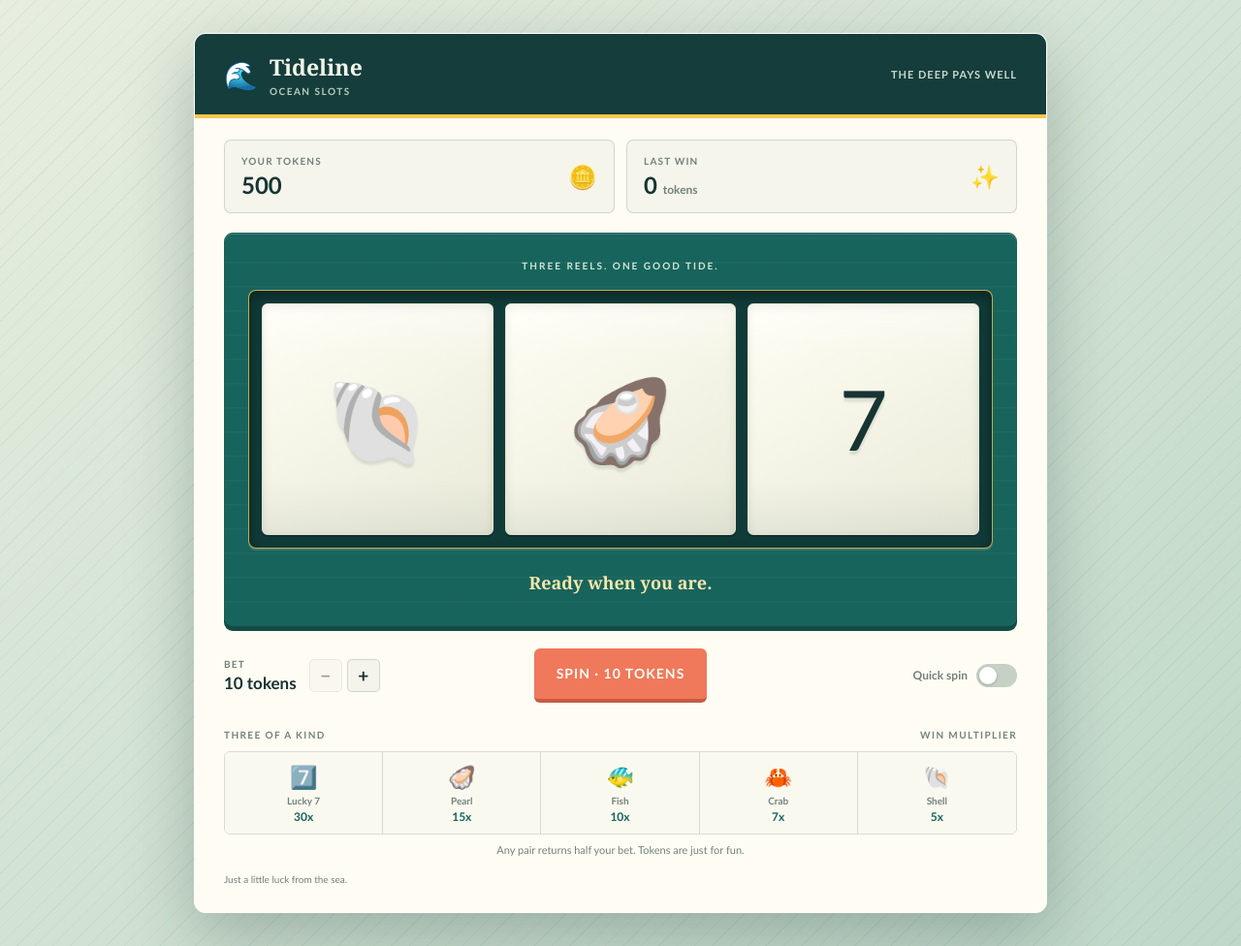
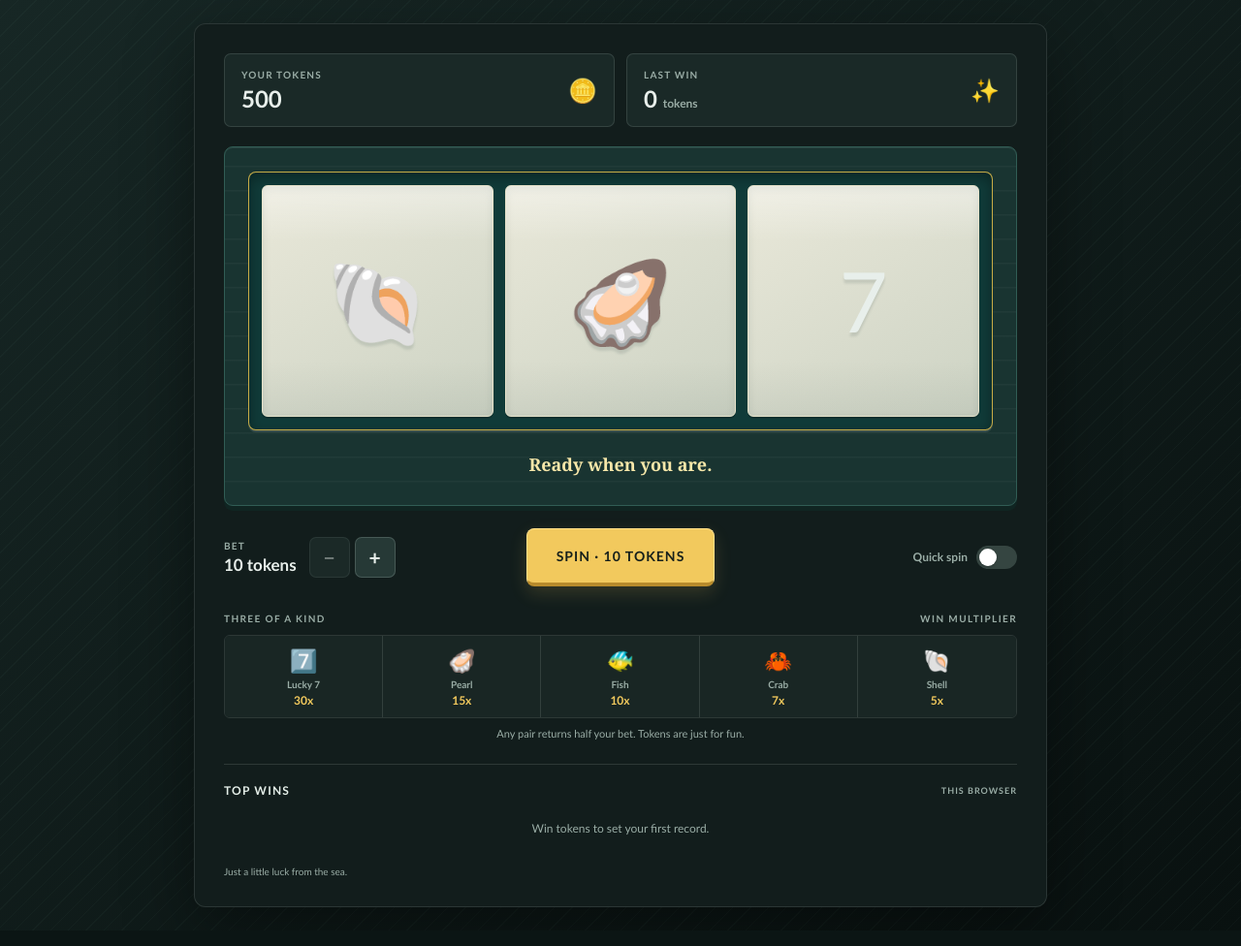
Before and after one commit to justsal1/tideline-slot-machine, a plain HTML site: page index.html in a window 1280 px wide. Shown: the whole page at 97% size. Drawn offline with Linux system fonts and the light colour scheme.

Commit message:
Dark theme and add top-wins board
Remove the header copy, improve controls, and save the top five wins in this browser.

```diff
--- a/index.html
+++ b/index.html
@@ -3,21 +3,21 @@
 <head>
   <meta charset="utf-8">
   <meta name="viewport" content="width=device-width, initial-scale=1">
-  <meta name="theme-color" content="#153d3b">
+  <meta name="theme-color" content="#0b1514">
   <title>Tideline - Ocean Slots</title>
   <style>
     :root {
-      color-scheme: light;
-      --ink: #173433;
-      --sea: #17645d;
-      --sea-deep: #153d3b;
-      --foam: #f3f5e9;
-      --paper: #fffdf3;
-      --coral: #f0785b;
-      --sun: #f5c84c;
-      --muted: #71827a;
-      --line: rgba(23, 52, 51, .16);
-      --shadow: 0 24px 70px rgba(8, 36, 34, .26);
+      color-scheme: dark;
+      --ink: #e8efeb;
+      --sea: #214c48;
+      --sea-deep: #0b1514;
+      --foam: #e4eee8;
+      --paper: #121d1c;
+      --coral: #fa8064;
+      --sun: #f2c95d;
+      --muted: #9aada6;
+      --line: rgba(222, 239, 231, .13);
+      --shadow: 0 24px 70px rgba(0, 0, 0, .42);
     }
 
     * { box-sizing: border-box; }
@@ -26,12 +26,12 @@
       min-width: 320px;
       min-height: 100vh;
       margin: 0;
-      padding: 34px 20px;
+      padding: 24px 20px;
       display: grid;
       place-items: center;
       color: var(--ink);
-      background-color: #dce8d9;
-      background-image: repeating-linear-gradient(135deg, rgba(23, 100, 93, .055) 0 1px, transparent 1px 13px), linear-gradient(145deg, #e7eedf, #bed7c8);
+      background-color: #0b1514;
+      background-image: repeating-linear-gradient(135deg, rgba(118, 166, 147, .045) 0 1px, transparent 1px 13px), linear-gradient(145deg, #172725, #091110);
       font-family: "Trebuchet MS", "Segoe UI", sans-serif;
     }
 
@@ -41,31 +41,13 @@
     .game-shell {
       width: min(100%, 880px);
       overflow: hidden;
-      border: 1px solid rgba(255, 255, 255, .6);
+      border: 1px solid rgba(222, 239, 231, .12);
       border-radius: 12px;
       background: var(--paper);
       box-shadow: var(--shadow);
     }
 
-    .topbar {
-      min-height: 78px;
-      padding: 18px 30px;
-      display: flex;
-      align-items: center;
-      justify-content: space-between;
-      gap: 20px;
-      color: var(--foam);
-      background: var(--sea-deep);
-      border-bottom: 4px solid var(--sun);
-    }
-
-    .brand { display: flex; align-items: center; gap: 12px; }
-    .brand-mark { font-size: 28px; line-height: 1; }
-    .brand-name { margin: 0; font-family: Georgia, serif; font-size: 23px; font-weight: 700; letter-spacing: 0; }
-    .brand-kicker { margin-top: 3px; color: #b7cec0; font-size: 10px; font-weight: 700; letter-spacing: 1.5px; }
-    .session-label { color: #c9d9ce; font-size: 11px; font-weight: 700; letter-spacing: 1px; text-transform: uppercase; }
-
-    .dashboard { padding: 22px 30px 28px; }
+    .dashboard { padding: 30px; }
     .stats { display: grid; grid-template-columns: 1fr 1fr; gap: 12px; margin-bottom: 20px; }
     .stat {
       min-height: 76px;
@@ -76,7 +58,7 @@
       gap: 10px;
       border: 1px solid var(--line);
       border-radius: 7px;
-      background: #f5f5eb;
+      background: #1a2927;
     }
     .stat-label { display: block; color: var(--muted); font-size: 10px; font-weight: 800; letter-spacing: 1.2px; }
     .stat-value { display: block; margin-top: 4px; font-variant-numeric: tabular-nums; font-size: 24px; font-weight: 800; }
@@ -85,14 +67,13 @@
 
     .machine {
       position: relative;
-      padding: 27px 24px 23px;
-      border: 1px solid #1c625a;
+      padding: 25px 24px 21px;
+      border: 1px solid #315d55;
       border-radius: 9px;
-      background-color: var(--sea);
+      background-color: #193431;
       background-image: repeating-linear-gradient(0deg, transparent 0 23px, rgba(255,255,255,.035) 24px 25px);
-      box-shadow: inset 0 1px rgba(255,255,255,.18), 0 5px 0 #104b45;
+      box-shadow: inset 0 1px rgba(255,255,255,.08), 0 5px 0 #102522;
     }
-    .machine-heading { margin: 0 0 19px; color: #d5e7d6; text-align: center; font-size: 10px; font-weight: 800; letter-spacing: 2px; }
     .reels {
       position: relative;
       display: grid;
@@ -114,7 +95,7 @@
       overflow: hidden;
       border: 1px solid #e6e2ca;
       border-radius: 6px;
-      background: linear-gradient(150deg, #fffef4, #e9ead9);
+      background: linear-gradient(150deg, #e9e8d9, #cdd3c4);
       box-shadow: inset 0 3px 8px rgba(23,52,51,.11), 0 2px 0 rgba(0,0,0,.18);
     }
     .reel-window::after { position: absolute; inset: 0; content: ""; pointer-events: none; background: linear-gradient(180deg, rgba(255,255,255,.38), transparent 24%, transparent 76%, rgba(23,52,51,.06)); }
@@ -147,52 +128,62 @@
     .mobile-bet { display: none; }
     .stepper { display: flex; align-items: center; gap: 5px; }
     .stepper button {
-      width: 34px; height: 34px; display: grid; place-items: center;
-      border: 1px solid var(--line); border-radius: 5px; color: var(--ink); background: #f4f4ea;
-      cursor: pointer; font-size: 19px; font-weight: 700;
+      width: 42px; height: 42px; display: grid; place-items: center;
+      border: 1px solid rgba(222, 239, 231, .18); border-radius: 7px; color: var(--ink); background: #263936;
+      cursor: pointer; font-size: 21px; font-weight: 700;
     }
-    .stepper button:hover:not(:disabled) { background: #e8eee2; }
+    .stepper button:hover:not(:disabled) { border-color: var(--sun); background: #344a45; transform: translateY(-1px); }
     button:disabled { opacity: .45; cursor: not-allowed; }
 
     .spin-button {
-      min-width: 174px; min-height: 56px; padding: 0 23px;
-      border: 0; border-bottom: 4px solid #c85b43; border-radius: 6px;
-      color: #fffdf3; background: var(--coral); cursor: pointer;
+      min-width: 194px; min-height: 60px; padding: 0 26px;
+      border: 1px solid #ffe08a; border-bottom: 4px solid #b88b2c; border-radius: 8px;
+      color: #17201b; background: var(--sun); cursor: pointer;
       font-size: 14px; font-weight: 900; letter-spacing: 1px;
-      transition: transform .15s ease, background .15s ease;
+      box-shadow: 0 7px 18px rgba(242, 201, 93, .16);
+      transition: transform .15s ease, background .15s ease, box-shadow .15s ease;
     }
-    .spin-button:hover:not(:disabled) { transform: translateY(-2px); background: #e96c50; }
+    .spin-button:hover:not(:disabled) { transform: translateY(-2px); background: #ffdb77; box-shadow: 0 10px 24px rgba(242, 201, 93, .24); }
     .spin-button:active:not(:disabled) { transform: translateY(1px); border-bottom-width: 2px; }
     .spin-button:disabled { border-bottom-width: 0; }
 
     .quick-control { display: flex; align-items: center; justify-content: flex-end; gap: 9px; color: var(--muted); font-size: 12px; font-weight: 700; }
     .toggle {
       width: 42px; height: 24px; padding: 3px; border: 0; border-radius: 20px;
-      background: #c6d0c5; cursor: pointer; transition: background .18s ease;
+      background: #354541; cursor: pointer; transition: background .18s ease;
     }
     .toggle::before { display: block; width: 18px; height: 18px; border-radius: 50%; content: ""; background: white; box-shadow: 0 1px 3px rgba(0,0,0,.2); transition: transform .18s ease; }
-    .toggle[aria-pressed="true"] { background: var(--sea); }
+    .toggle[aria-pressed="true"] { background: var(--coral); }
     .toggle[aria-pressed="true"]::before { transform: translateX(18px); }
 
     .paytable { margin-top: 27px; }
     .section-heading { margin: 0 0 11px; display: flex; align-items: center; justify-content: space-between; gap: 10px; color: var(--muted); font-size: 10px; font-weight: 900; letter-spacing: 1.4px; }
     .payouts { display: grid; grid-template-columns: repeat(5, minmax(0, 1fr)); border: 1px solid var(--line); border-radius: 6px; overflow: hidden; }
-    .payout { padding: 11px 5px 10px; text-align: center; background: #faf9ef; border-right: 1px solid var(--line); }
+    .payout { padding: 11px 5px 10px; text-align: center; background: #192624; border-right: 1px solid var(--line); }
     .payout:last-child { border-right: 0; }
     .payout-symbol { display: block; font-size: 23px; }
     .payout-name { display: block; margin-top: 4px; color: var(--muted); font-size: 10px; font-weight: 700; }
-    .payout-value { display: block; margin-top: 3px; color: var(--sea); font-size: 12px; font-weight: 900; }
+    .payout-value { display: block; margin-top: 3px; color: var(--sun); font-size: 12px; font-weight: 900; }
     .payout-note { margin: 9px 0 0; color: var(--muted); font-size: 11px; text-align: center; }
+    .leaderboard { margin-top: 25px; padding-top: 19px; border-top: 1px solid var(--line); }
+    .leaderboard-heading { margin: 0 0 11px; display: flex; align-items: center; justify-content: space-between; gap: 12px; }
+    .leaderboard-title { margin: 0; color: var(--foam); font-size: 12px; font-weight: 900; letter-spacing: 1.2px; }
+    .board-scope { color: var(--muted); font-size: 9px; font-weight: 800; letter-spacing: 1px; }
+    .leaderboard-list { margin: 0; padding: 0; display: grid; gap: 5px; list-style: none; }
+    .leaderboard-row { min-height: 42px; padding: 7px 11px; display: grid; grid-template-columns: 34px 1fr 76px auto; align-items: center; gap: 10px; border: 1px solid var(--line); border-radius: 6px; background: rgba(255,255,255,.035); }
+    .score-rank { color: var(--sun); font-size: 11px; font-weight: 900; }
+    .score-name { color: var(--foam); font-size: 12px; font-weight: 800; }
+    .score-date { color: var(--muted); font-size: 10px; }
+    .score-value { color: var(--sun); font-size: 12px; font-weight: 900; text-align: right; }
+    .leaderboard-empty { margin: 0; padding: 13px 11px; color: var(--muted); font-size: 12px; text-align: center; }
     .footer { margin-top: 18px; display: flex; justify-content: space-between; align-items: center; gap: 12px; color: var(--muted); font-size: 10px; }
-    .reset-button { padding: 5px 0; border: 0; color: var(--sea); background: transparent; cursor: pointer; font-size: 11px; font-weight: 800; text-decoration: underline; text-underline-offset: 2px; }
+    .reset-button { padding: 7px 10px; border: 1px solid var(--line); border-radius: 5px; color: var(--foam); background: #233330; cursor: pointer; font-size: 11px; font-weight: 800; }
+    .reset-button:hover { border-color: var(--coral); background: #30413d; }
     .reset-button[hidden] { display: none; }
 
     @media (max-width: 600px) {
       body { padding: 12px; }
-      .topbar { min-height: 68px; padding: 14px 17px; }
-      .brand-name { font-size: 20px; }
-      .session-label { font-size: 9px; }
-      .dashboard { padding: 17px 15px 20px; }
+      .dashboard { padding: 18px 15px 20px; }
       .stats { gap: 8px; margin-bottom: 15px; }
       .stat { min-height: 68px; padding: 10px 11px; }
       .stat-value { font-size: 21px; }
@@ -207,6 +198,8 @@
       .payout { padding-left: 2px; padding-right: 2px; }
       .payout-symbol { font-size: 20px; }
       .payout-name { font-size: 9px; }
+      .leaderboard-row { grid-template-columns: 28px 1fr auto; gap: 7px; padding-right: 8px; padding-left: 8px; }
+      .score-date { display: none; }
       .footer { font-size: 9px; }
     }
 
@@ -217,17 +210,6 @@
 </head>
 <body>
   <main class="game-shell" aria-label="Tideline ocean slot machine">
-    <header class="topbar">
-      <div class="brand">
-        <span class="brand-mark" aria-hidden="true">&#127754;</span>
-        <div>
-          <h1 class="brand-name">Tideline</h1>
-          <div class="brand-kicker">OCEAN SLOTS</div>
-        </div>
-      </div>
-      <span class="session-label">The deep pays well</span>
-    </header>
-
     <section class="dashboard" aria-label="Game">
       <div class="stats" aria-live="polite">
         <div class="stat">
@@ -241,7 +223,6 @@
       </div>
 
       <section class="machine" aria-label="Slot reels">
-        <p class="machine-heading">THREE REELS. ONE GOOD TIDE.</p>
         <div class="reels" id="reels" aria-label="Slot results">
           <div class="reel-window"><span class="symbol" id="reel-0" aria-label="Shell">&#128026;</span></div>
           <div class="reel-window"><span class="symbol" id="reel-1" aria-label="Pearl">&#129450;</span></div>
@@ -277,6 +258,14 @@
         </div>
         <p class="payout-note">Any pair returns half your bet. Tokens are just for fun.</p>
       </section>
+      <section class="leaderboard" aria-labelledby="leaderboard-title">
+        <div class="leaderboard-heading">
+          <h2 class="leaderboard-title" id="leaderboard-title">TOP WINS</h2>
+          <span class="board-scope">THIS BROWSER</span>
+        </div>
+        <ol class="leaderboard-list" id="leaderboard-list" aria-label="Top wins"></ol>
+        <p class="leaderboard-empty" id="leaderboard-empty">Win tokens to set your first record.</p>
+      </section>
       <footer class="footer">
         <span>Just a little luck from the sea.</span>
         <button type="button" class="reset-button" id="reset" hidden>Refill 500 tokens</button>
@@ -304,6 +293,9 @@
     const resetButton = document.getElementById('reset');
     const quickToggle = document.getElementById('quick-toggle');
     const storageKey = 'tideline-slot-state';
+    const scoreKey = 'tideline-slot-scores';
+    const leaderboardListEl = document.getElementById('leaderboard-list');
+    const leaderboardEmptyEl = document.getElementById('leaderboard-empty');
     const bets = [10, 20, 50, 100];
     let balance = 500;
     let betIndex = 0;
@@ -337,6 +329,54 @@
       } catch {
         // Private browsing may block storage; gameplay remains available.
       }
+    }
+
+    function renderLeaderboard() {
+      let scores = [];
+      try {
+        const savedScores = JSON.parse(localStorage.getItem(scoreKey));
+        if (Array.isArray(savedScores)) {
+          scores = savedScores
+            .filter(entry => Number.isSafeInteger(entry?.amount) && entry.amount > 0 && Number.isFinite(entry?.time))
+            .sort((first, second) => second.amount - first.amount || second.time - first.time)
+            .slice(0, 5);
+        }
+      } catch {
+        // The leaderboard is optional when storage is unavailable.
+      }
+
+      leaderboardListEl.replaceChildren();
+      leaderboardEmptyEl.hidden = scores.length > 0;
+      scores.forEach((entry, index) => {
+        const row = document.createElement('li');
+        row.className = 'leaderboard-row';
+        const fields = [
+          ['score-rank', String(index + 1).padStart(2, '0')],
+          ['score-name', 'YOU'],
+          ['score-date', new Intl.DateTimeFormat(undefined, { month: 'short', day: 'numeric' }).format(entry.time)],
+          ['score-value', `${formatNumber(entry.amount)} tokens`]
+        ];
+        fields.forEach(([className, text]) => {
+          const cell = document.createElement('span');
+          cell.className = className;
+          cell.textContent = text;
+          row.append(cell);
+        });
+        leaderboardListEl.append(row);
+      });
+    }
+
+    function recordWin(amount) {
+      try {
+        const savedScores = JSON.parse(localStorage.getItem(scoreKey));
+        const scores = Array.isArray(savedScores) ? savedScores : [];
+        scores.push({ amount, time: Date.now() });
+        scores.sort((first, second) => second.amount - first.amount || second.time - first.time);
+        localStorage.setItem(scoreKey, JSON.stringify(scores.slice(0, 5)));
+      } catch {
+        // Keep the game playable when storage is unavailable.
+      }
+      renderLeaderboard();
     }
 
     function setMessage(text, outcome = '') {
@@ -394,6 +434,7 @@
       }
 
       balance += winnings;
+      if (winnings > 0) recordWin(winnings);
       lastWinEl.innerHTML = `${formatNumber(winnings)} <small>tokens</small>`;
       isSpinning = false;
       updateDisplay();
@@ -426,6 +467,7 @@
       }
     });
 
+    renderLeaderboard();
     updateDisplay();
   </script>
 </body>
```
